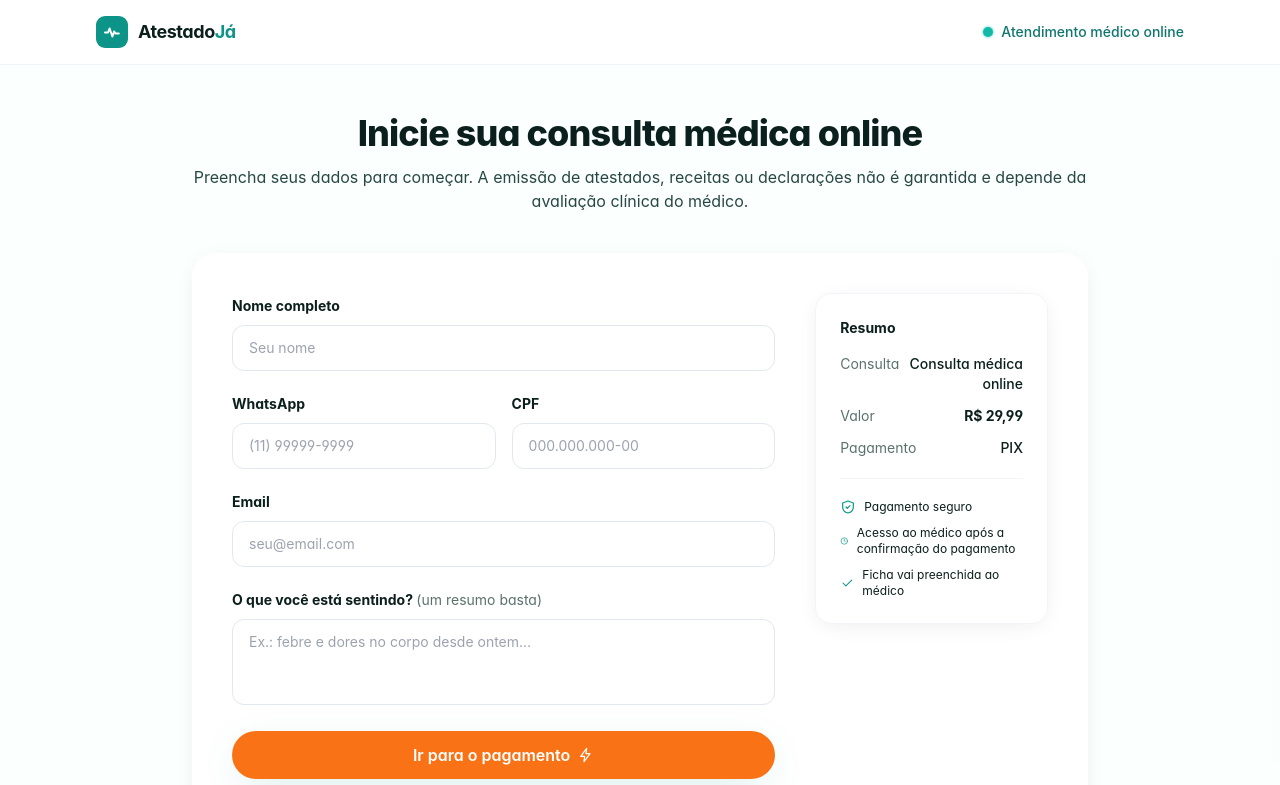
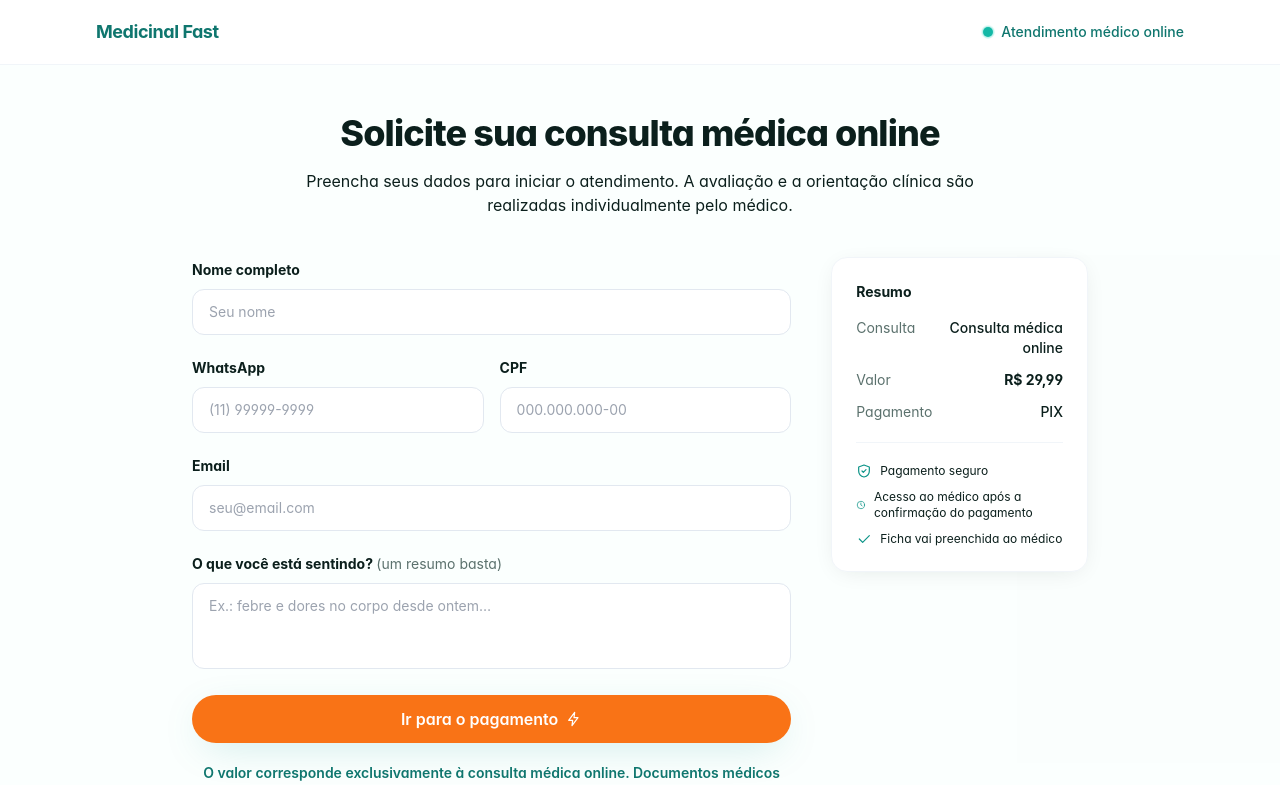
Before and after one commit to ralflundgrenn-spec/medicinalfast, a Next.js app: page /agendar in a window 1280 px wide. Shown: the top 785 px of the page. Built offline with nearby package versions, Linux system fonts and the light colour scheme.

Commit message:
Update AgendarPage metadata and content

```diff
--- a/app/agendar/page.tsx
+++ b/app/agendar/page.tsx
@@ -1,24 +1,20 @@
 import Link from "next/link";
 import { SiteFooter } from "@/components/site-footer";
-import { LogoMark } from "@/components/icons";
 import { AgendarForm } from "./agendar-form";
 
 export const metadata = {
-  title: "Iniciar consulta médica online — Atestado Já",
+  title: "Agendar consulta médica online | Medicinal Fast",
   description:
-    "Preencha seus dados para iniciar uma consulta médica online. A emissão de documentos depende de indicação clínica.",
+    "Informe seus dados para solicitar uma consulta médica online com avaliação individual.",
 };
 
 export default function AgendarPage() {
   return (
     <>
-      <header className="border-b border-slate-100">
+      <header className="border-b border-slate-100 bg-white">
         <div className="container-page flex h-16 items-center justify-between">
-          <Link href="/" className="flex items-center gap-2.5">
-            <LogoMark className="h-8 w-8" />
-            <span className="text-lg font-bold tracking-tight text-ink-900">
-              Atestado<span className="text-brand-600">Já</span>
-            </span>
+          <Link href="/" className="text-lg font-bold tracking-tight text-brand-700">
+            Medicinal Fast
           </Link>
           <span className="flex items-center gap-2 text-sm font-medium text-brand-700">
             <span className="live-dot" />
@@ -32,16 +28,14 @@ export default function AgendarPage() {
           <div className="mx-auto max-w-4xl">
             <div className="text-center">
               <h1 className="text-3xl font-extrabold tracking-tight text-ink-900 sm:text-4xl">
-                Inicie sua consulta médica online
+                Solicite sua consulta médica online
               </h1>
-              <p className="mt-3 text-ink-700">
-                Preencha seus dados para começar. A emissão de atestados,
-                receitas ou declarações não é garantida e depende da avaliação
-                clínica do médico.
+              <p className="mx-auto mt-4 max-w-2xl text-ink-600">
+                Preencha seus dados para iniciar o atendimento. A avaliação e a
+                orientação clínica são realizadas individualmente pelo médico.
               </p>
             </div>
-
-            <div className="mt-10 rounded-3xl bg-white p-6 shadow-card sm:p-10">
+            <div className="mt-10">
               <AgendarForm />
             </div>
           </div>
```
